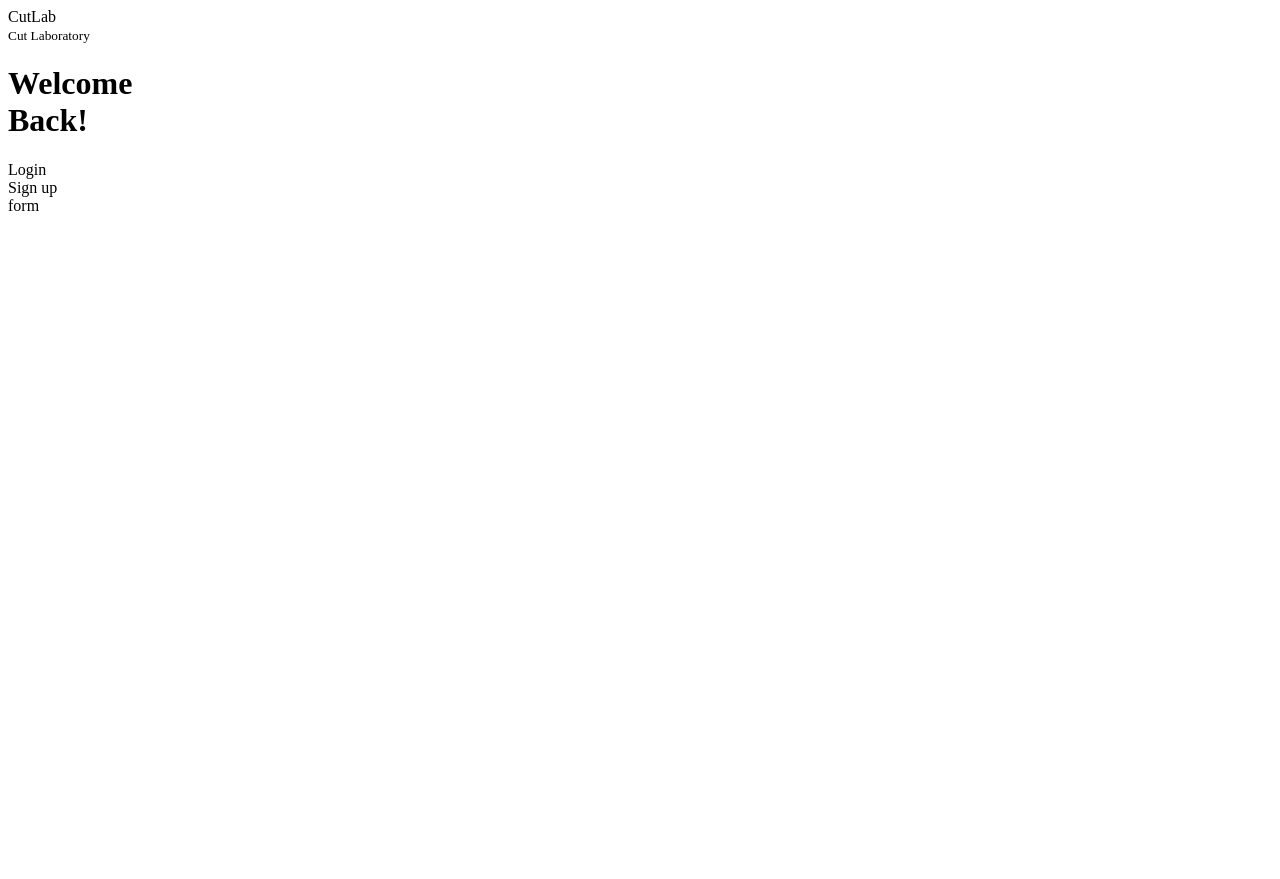
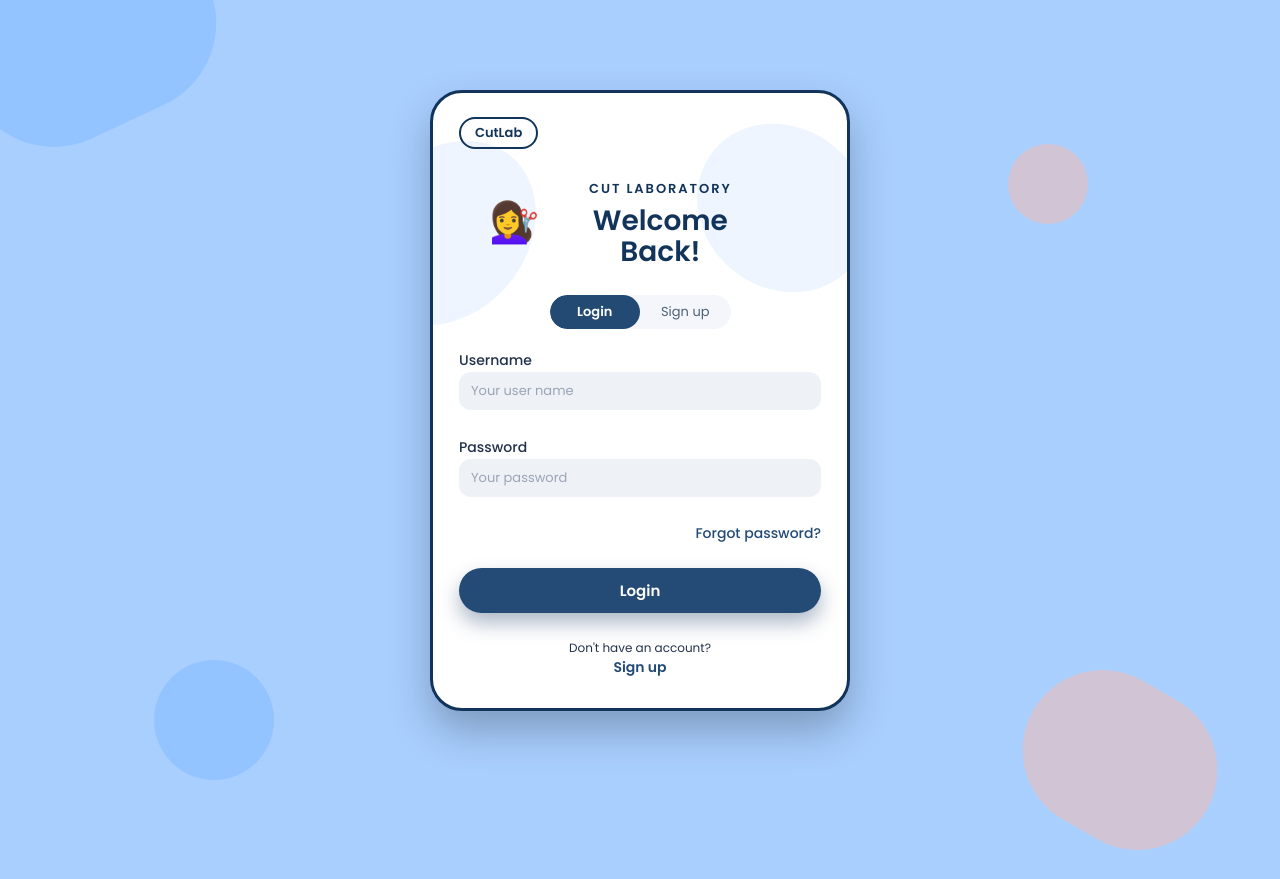
Before and after one commit to basyaman/Login-UI, a plain HTML site: page index.html in a window 1280 px wide. Before the commit the page ends 800 px from the top, so only its background shows below. Drawn offline with Linux system fonts and the light colour scheme.

Commit message:
ui almost completed just left to add slight animaton and svg

```diff
--- a/index.html
+++ b/index.html
@@ -1,45 +1,122 @@
 <!DOCTYPE html>
 <html lang="en">
   <head>
-    <meta charset="UTF-8">
-    <meta name="viewport" content="width=device-width, initial-scale=1.0">
+    <meta charset="UTF-8" />
+    <meta name="viewport" content="width=device-width, initial-scale=1.0" />
     <title>Login</title>
-    <link href="https://fonts.googleapis.com/css2?family=Poppins:wght@300;400;500;600&display=swap" rel="stylesheet">
+    <link
+      href="https://fonts.googleapis.com/css2?family=Poppins:wght@300;400;500;600&display=swap"
+      rel="stylesheet"
+    />
+    <link rel="stylesheet" href="style.css" />
   </head>
   <body>
 
-    <!--background shapes-->
-    <div class="blob 1"></div>
-    <div class="blob 2"></div>
-    <div class="blob 3"></div>
-    <div class="blob 4"></div>
+    <!-- PAGE WRAPPER -->
+    <div class="page-wrapper">
 
-    <!--centered card-->
+      <!-- Background blobs -->
+      <div class="blob b1"></div>
+      <div class="blob b2"></div>
+      <div class="blob b3"></div>
+      <div class="blob b4"></div>
+
+      <!-- AUTH CARD -->
       <div class="auth-card">
-        <div class="auth-header"></div>
+
+        <!-- Card shapes -->
+        <div class="card-shape s1"></div>
+        <div class="card-shape s2"></div>
+
+        <!-- Header -->
+        <div class="auth-header">
           <div class="logo-box">CutLab</div>
-        <div class="menu-lines"></div>
         </div>
 
-    <!--avatar and welcome text-->
+        <!-- Avatar + Welcome -->
         <div class="hero-row">
           <div class="avatar"></div>
           <div class="hero-text">
             <small>Cut Laboratory</small>
-            <h1>Welcome<br>Back!</h1>
+            <h1>Welcome<br />Back!</h1>
           </div>
         </div>
 
-    <!--tab bar-->
+        <!-- Tabs -->
         <div class="tab-bar">
+          <div class="tabs-pill">
+            <span class="tab-indicator"></span>
               <div class="tab active" data-target="login">Login</div>
               <div class="tab" data-target="signup">Sign up</div>
           </div>
+        </div>
 
-    <!--login form-->
-    form
+        <!-- FORM WRAPPER -->
+        <div class="form-wrapper">
 
+          <!-- LOGIN FORM -->
+          <form id="login-form" class="form active">
+            <div class="field">
+              <label for="username">Username</label>
+              <input type="text" id="username" placeholder="Your user name" required />
+            </div>
 
+            <div class="field">
+              <label for="password">Password</label>
+              <input type="password" id="password" placeholder="Your password" required />
+            </div>
 
+            <div class="forgot-row">
+              <a href="#">Forgot password?</a>
+            </div>
+
+            <button class="btn-primary" type="submit">Login</button>
+
+            <div class="bottom-text">
+              Don't have an account? <span id="go-signup">Sign up</span>
+            </div>
+          </form>
+
+          <!-- SIGNUP FORM -->
+          <form id="signup-form" class="form">
+            <div class="field">
+              <label for="create-username">Username</label>
+              <input type="text" id="create-username" placeholder="Create a username" required />
+            </div>
+
+            <div class="field">
+              <label for="full-name">Full name</label>
+              <input type="text" id="full-name" placeholder="Your full name" required />
+            </div>
+
+            <div class="field">
+              <label for="email">Email</label>
+              <input type="email" id="email" placeholder="Your email address" required />
+            </div>
+
+            <div class="field">
+              <label for="signup-password">Password</label>
+              <input type="password" id="signup-password" placeholder="Create a password" required />
+            </div>
+
+            <div class="field">
+              <label for="confirm-password">Confirm Password</label>
+              <input type="password" id="confirm-password" placeholder="Confirm your password" required />
+            </div>
+
+            <button class="btn-primary" type="submit">Create Account</button>
+
+            <div class="bottom-text">
+              Already have an account? <span id="go-login">Login</span>
+            </div>
+          </form>
+
+        </div> <!-- END form-wrapper -->
+
+      </div> <!-- END auth-card -->
+
+    </div> <!-- END page-wrapper -->
+
+    <script src="index.js"></script>
   </body>
 </html>
--- a/index.js
+++ b/index.js
@@ -0,0 +1,40 @@
+document.addEventListener('DOMContentLoaded',()=>{
+
+
+const tabs = document.querySelectorAll('.tab');
+const forms = document.querySelectorAll('.form');
+const goSignup = document.getElementById('go-signup');
+const goLogin = document.getElementById('go-login');
+
+function showForm(type){
+    forms.forEach(form=>{
+        form.classList.toggle('active',form.id === `${type}-form`);
+    });
+
+    tabs.forEach(tab=>{
+        tab.classList.toggle('active',tab.dataset.target === type);
+
+    });
+
+
+}
+
+tabs.forEach(tab=>{
+    tab.addEventListener('click',()=>{showForm(tab.dataset.target)});
+});
+goSignup.addEventListener('click',()=>{showForm('signup')});
+goLogin.addEventListener('click',()=>{showForm('login')});
+
+
+forms.forEach(form=>{
+    form.addEventListener('submit',(e)=>{
+        e.preventDefault();
+        alert(`${form.id.replace('-form','')} form submitted!`);
+    });
+});
+
+
+
+
+
+});
--- a/style.css
+++ b/style.css
@@ -0,0 +1,271 @@
+*{
+    margin: 0;
+    padding: 0;
+    box-sizing: border-box;
+    font-family: "Poppins", sans-serif;
+}
+
+body{
+    min-height: 100vh;
+    display: flex;
+    align-items: center;
+    justify-content: center;
+    background: #a9cfff;
+    position: relative;
+    /* overflow: hidden; */
+}
+/* .page-wrapper {
+  position: relative;
+  width: 100%;
+  height: 100%;
+  display: flex;
+  align-items: center;
+  justify-content: center;
+  overflow: hidden;
+
+} */
+
+/* bg blob like shapes */
+
+.blob{
+    position: absolute;
+    border-radius: 100px;
+    opacity: 0.45;
+    pointer-events: none;
+    z-index: 1;
+}
+.blob.b1{
+    width: 260px; height: 180px;
+    background: #7ab5ff;
+    top:-50px; left:-40px;
+    transform: rotate(-25deg);
+}
+.blob.b2{
+    width:200px; height:160px;
+    background: #ffb6a3;
+    bottom: -40px; right: 60px;
+    transform: rotate(30deg);
+}
+.blob.b3{
+    width: 120px; height: 120px;
+    background: #7ab5ff;
+    bottom: 20px; left: 12%;
+}
+.blob.b4 {
+      width: 80px; height: 80px;
+      background: #ffb6a3;
+      top: 18%; right: 15%;
+    }
+
+/* auth card */
+.auth-card{
+    /* display: flex;
+    flex-direction: column; */
+      position: relative;
+      width: 420px;
+      background: #ffffff;
+      border-radius: 32px;
+      box-shadow: 0 20px 40px rgba(0,0,0,0.25);
+      padding: 24px 26px 30px;
+      border: 3px solid #12345B;
+      z-index: 2;
+      overflow:hidden;
+      gap: 20px;
+
+}
+.card-shape{
+      position: absolute;
+      /* border-radius: 90px; */
+      background: #EDF4FF;
+      opacity: 0.9;
+      pointer-events: none;
+      z-index: -1;
+}
+ .card-shape.s1 {
+    border-radius: 50%;
+      width: 200px; height: 160px;
+      top: 60px; right:300px;
+     transform: rotate(-50deg);
+    }
+    .card-shape.s2 {
+      border-radius: 50%;
+      width: 160px; height: 180px;
+      top: 25px; left: 270px;
+      transform: rotate(-50deg);
+    }
+
+ .auth-header {
+      display: flex;
+      justify-content: space-between;
+      align-items: center;
+      margin-bottom: 18px;
+      position: relative;
+      z-index: 1;
+    }
+.logo-box{
+   padding: 4px 14px;
+      border-radius: 999px;
+      border: 2px solid #12345B;
+      font-size: 13px;
+      font-weight: 600;
+      color: #12345B;
+}
+
+
+/* top illustration and txt block */
+.hero-row{
+    /* border: 1px solid blue; */
+    display:flex;
+    align-items: center;
+    margin-bottom: 18px;
+    /* gap: 18px; */
+    /* justify-content: space-around; */
+}
+.avatar{
+    width: 110px;
+      height: 110px;
+      border-radius: 50%;
+      /* background: #FFE3D6; */
+      display: flex;
+      align-items: center;
+      justify-content: center;
+      margin-right: 20px;
+}
+/* simple avatar ill replace it later with svg and dynamic  */
+.avatar::before{
+    content: "💇‍♀️";
+    font-size: 40px;
+}
+.hero-text small{
+      font-size: 13px;
+      font-weight: 600;
+      letter-spacing: 0.15em;
+      text-transform: uppercase;
+      color: #12345B;
+}
+.hero-text h1{
+      margin-top: 6px;
+      font-size: 28px;
+      line-height: 1.2;
+      color: #12345B;
+      text-align: center;
+      font-weight: 700;
+      line-height: 1.1;
+}
+/* login and signup toggle pill */
+.tab-bar{
+     position: relative;
+      z-index: 1;
+      display: flex;
+      align-items: center;
+      justify-content: center;
+      margin-bottom: 18px;
+}
+ .tabs-pill {
+      display: flex;
+      width: 50%;
+      border-radius: 999px;
+      /* border: 1.5px solid #12345B; */
+      overflow: hidden;
+      background: #F4F6FB;
+    }
+.tab{
+    flex: 1;
+    text-align: center;
+    padding: 7px 0;
+    font-size: 13px;
+    border-radius: 999px;
+    cursor: pointer;
+    transition: 0.2s;
+    color: #4c6176;
+}
+.tab.active {
+    background: #234a73;
+    color: #fff;
+    font-weight: 600;
+}
+
+/* form */
+
+.form-wrapper {
+      position: relative;
+      z-index: 1;
+    }
+form{
+   display: none;
+      flex-direction: column;
+      gap: 12px;
+
+}
+.form.active {
+      display: flex;
+    }
+
+.field{
+    margin-bottom:12px;
+}
+.field label{
+
+    margin-bottom:2px;
+    font-size: 14px;
+    color: #22314A;
+    font-weight: 500;
+}
+.field input{
+    width: 100%;
+    border:none;
+    outline: none;
+    background: #EEF1F6;
+    padding: 9px 12px;
+    border-radius: 12px;
+    font-size: 13px;
+    color: #22314A;
+}
+.field input::placeholder {
+      color: #9BA4B6;
+}
+.forgot-row{
+    text-align: right;
+    font-size: 14px;
+    margin-top: 2px;
+}
+.forgot-row a{
+    text-decoration: none;
+    color: #234B76;
+    font-weight: 500;
+}
+.btn-primary{
+    width:100%;
+    padding:11px 0;
+    border:none;
+    border-radius: 999px;
+    outline: none;
+    background: #234B76;
+    color: #ffffff;
+    font-size:15px;
+    font-weight: 600;
+    cursor: pointer;
+    margin-top: 12px;
+    margin-bottom: 14px;
+    box-shadow: 0 10px 20px rgba(17, 53, 96, 0.35);
+    transition: ease-in-out 0.3s;
+}
+.btn-primary:hover{
+    background: #a9cfff;
+}
+.bottom-text{
+    display: flex;
+    flex-direction: column;
+    align-items: center;
+    color:#22314A;
+    font-size:12px;
+    text-align: center;
+}
+.bottom-text span{
+    color:#234B76;
+    font-weight: 600;
+    cursor: pointer;
+    font-size: 14px;
+}
+
+/* media queries */
```
Lines whose indentation alone changed are shown as unchanged.
